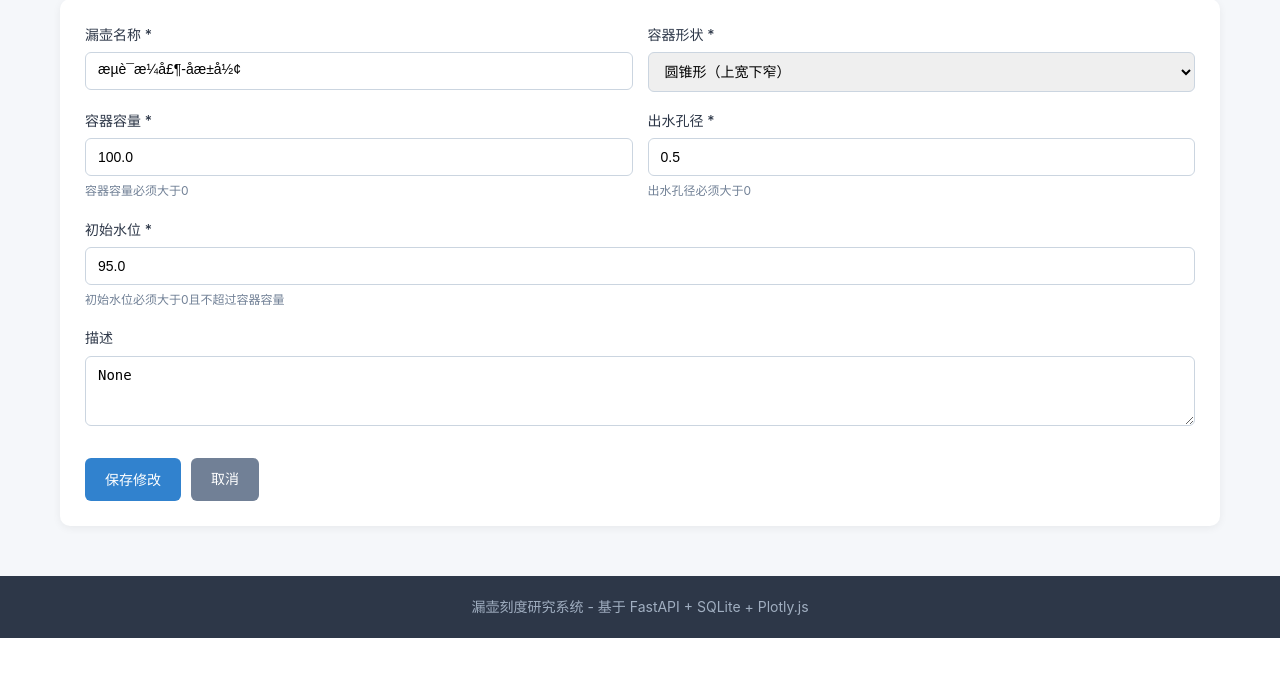
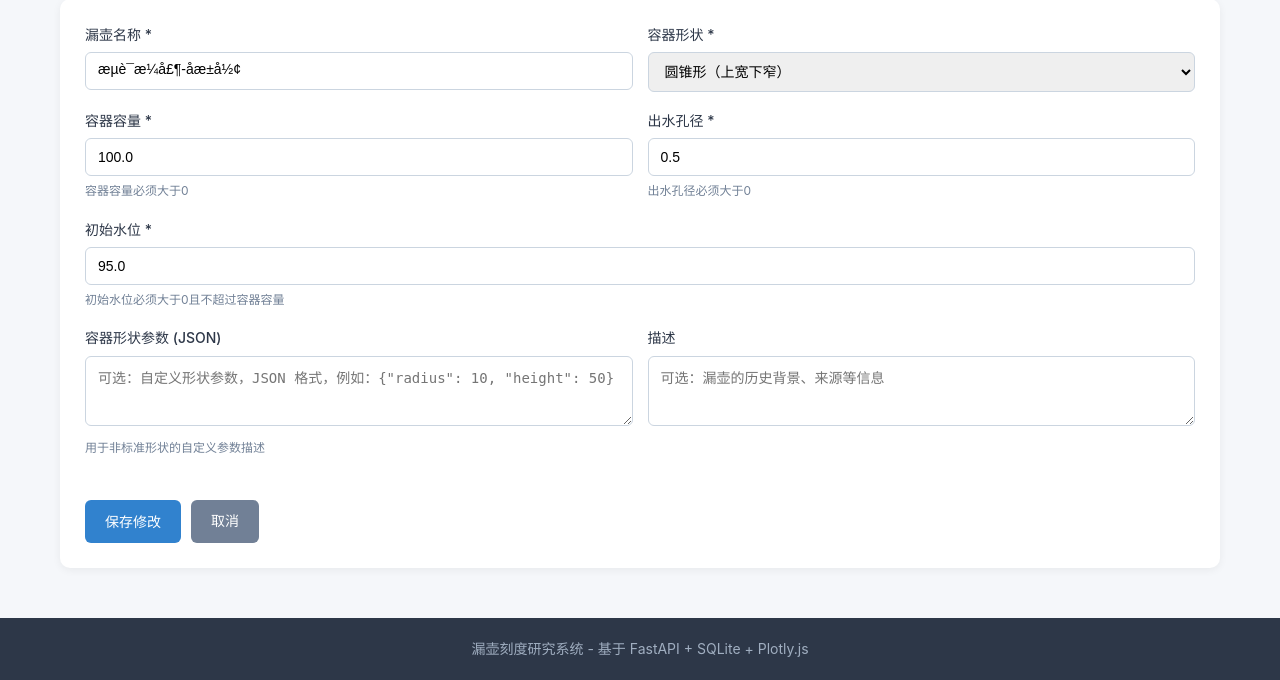
Before and after one commit to wanfengfengii-ctrl/lf-51, a FastAPI app: page /containers/1/edit in a window 1280 px wide. Shown: the part 231-911 px from the top of the page. Before the commit the page ends 869 px from the top, so only its background shows below. Run offline with FastAPI, Linux system fonts and the light colour scheme; some libraries are stand-ins or nearby versions.

Commit message:
.432588890839280:2d5cb94186597098fae200aa2fc77ca2_6a31c7702cd8cbd3a5794d83.6a31d0f32cd8cbd3a5795121.6a31d0f3b5bc0234ae0a06f0:Trae CN.T(2026/6/17 06:40:51)

```diff
--- a/app/main.py
+++ b/app/main.py
@@ -61,7 +61,8 @@ async def create_container(
                 "name": name, "shape": shape, "capacity": capacity,
                 "orifice_diameter": orifice_diameter,
                 "initial_water_level": initial_water_level,
-                "description": description, "shape_params": shape_params
+                "description": description if description is not None else '',
+                "shape_params": shape_params if shape_params is not None else ''
             }
         })
 
@@ -131,7 +132,14 @@ async def update_container(
         return templates.TemplateResponse("container_form.html", {
             "request": request,
             "container": container,
-            "errors": errors
+            "errors": errors,
+            "form_data": {
+                "name": name, "shape": shape, "capacity": capacity,
+                "orifice_diameter": orifice_diameter,
+                "initial_water_level": initial_water_level,
+                "description": description if description is not None else '',
+                "shape_params": shape_params if shape_params is not None else ''
+            }
         })
 
     param_changed = (
@@ -233,7 +241,12 @@ async def create_experiment(
         return templates.TemplateResponse("experiment_form.html", {
             "request": request, "container": container, "experiment": None,
             "errors": errors,
-            "form_data": {"name": name, "notes": notes, "time_points": time_points, "water_levels": water_levels}
+            "form_data": {
+                "name": name,
+                "notes": notes if notes is not None else '',
+                "time_points": time_points,
+                "water_levels": water_levels
+            }
         })
 
     db_exp = models.Experiment(container_id=container_id, name=name, notes=notes)
@@ -310,7 +323,7 @@ async def create_scheme(
             "form_data": {"name": name, "scale_count": scale_count,
                           "time_interval": time_interval,
                           "error_threshold": error_threshold,
-                          "description": description}
+                          "description": description if description is not None else ''}
         })
 
     marks = physics.generate_scale_marks(
--- a/templates/container_form.html
+++ b/templates/container_form.html
@@ -49,9 +49,16 @@
                    placeholder="不能超过容器容量">
             <p class="help-text">初始水位必须大于0且不超过容器容量</p>
         </div>
-        <div class="form-group">
-            <label>描述</label>
-            <textarea name="description" rows="3" placeholder="可选：漏壶的历史背景、来源等信息">{% if form_data %}{{ form_data.description }}{% elif container %}{{ container.description }}{% endif %}</textarea>
+        <div class="form-row">
+            <div class="form-group">
+                <label>容器形状参数 (JSON)</label>
+                <textarea name="shape_params" rows="3" placeholder="可选：自定义形状参数，JSON 格式，例如：{&quot;radius&quot;: 10, &quot;height&quot;: 50}">{% if form_data %}{{ form_data.shape_params if form_data.shape_params is not none else '' }}{% elif container %}{{ container.shape_params if container.shape_params is not none else '' }}{% endif %}</textarea>
+                <p class="help-text">用于非标准形状的自定义参数描述</p>
+            </div>
+            <div class="form-group">
+                <label>描述</label>
+                <textarea name="description" rows="3" placeholder="可选：漏壶的历史背景、来源等信息">{% if form_data %}{{ form_data.description if form_data.description is not none else '' }}{% elif container %}{{ container.description if container.description is not none else '' }}{% endif %}</textarea>
+            </div>
         </div>
         <div class="form-actions">
             <button type="submit" class="btn btn-primary">{% if container %}保存修改{% else %}创建漏壶{% endif %}</button>
--- a/templates/experiment_form.html
+++ b/templates/experiment_form.html
@@ -32,7 +32,7 @@
 
         <div class="form-group">
             <label>备注</label>
-            <textarea name="notes" rows="3" placeholder="可选：实验环境、设备、注意事项等">{% if form_data %}{{ form_data.notes }}{% elif experiment %}{{ experiment.notes }}{% endif %}</textarea>
+            <textarea name="notes" rows="3" placeholder="可选：实验环境、设备、注意事项等">{% if form_data %}{{ form_data.notes if form_data.notes is not none else '' }}{% elif experiment %}{{ experiment.notes if experiment.notes is not none else '' }}{% endif %}</textarea>
         </div>
 
         <div class="alert alert-info">
--- a/templates/scheme_form.html
+++ b/templates/scheme_form.html
@@ -41,7 +41,7 @@
             <div class="form-group">
                 <label>描述</label>
                 <input type="text" name="description"
-                       value="{% if form_data %}{{ form_data.description }}{% elif scheme %}{{ scheme.description }}{% endif %}"
+                       value="{% if form_data %}{{ form_data.description if form_data.description is not none else '' }}{% elif scheme %}{{ scheme.description if scheme.description is not none else '' }}{% endif %}"
                        placeholder="可选：方案说明">
             </div>
         </div>
```
Also changed, not shown: clepsydra.db.
